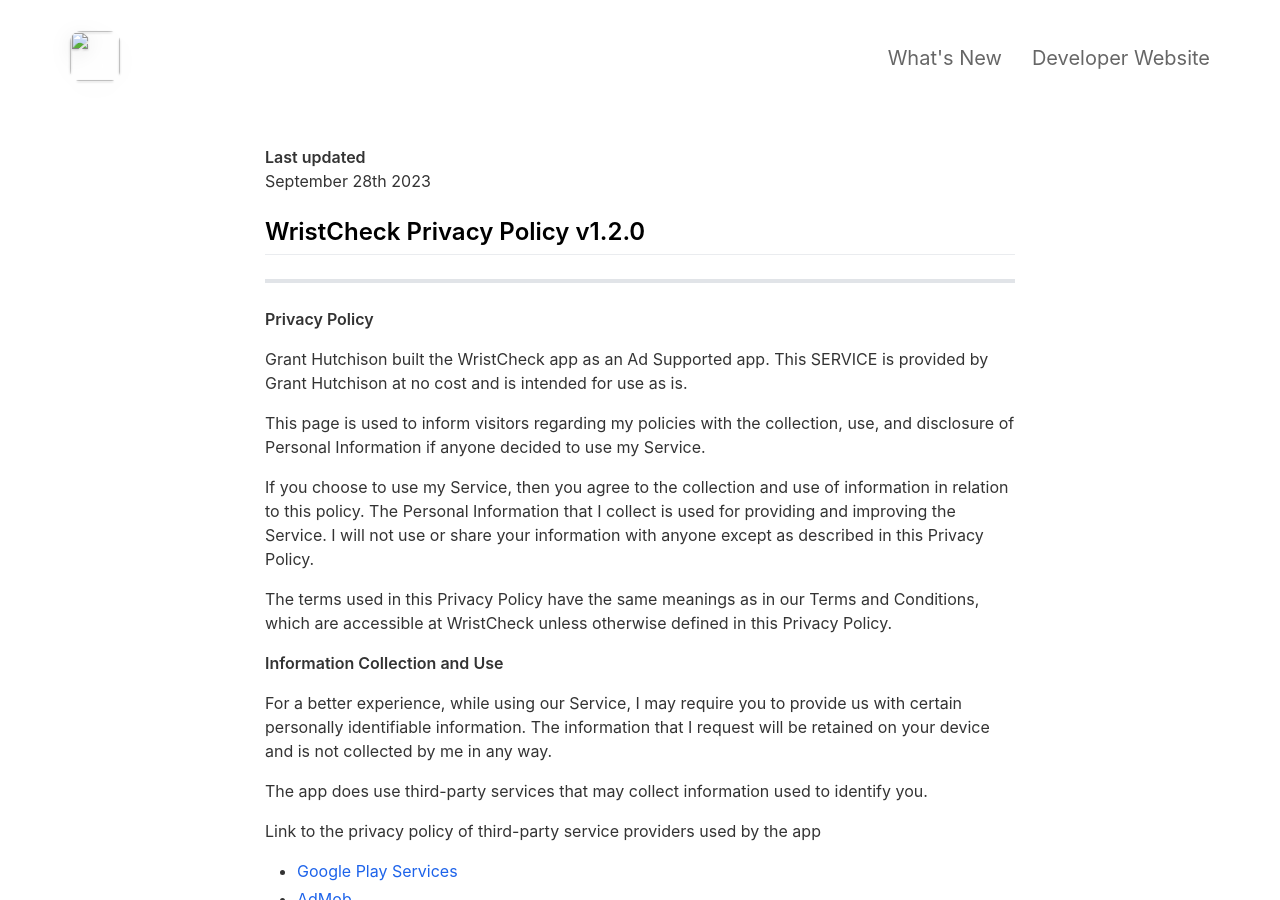
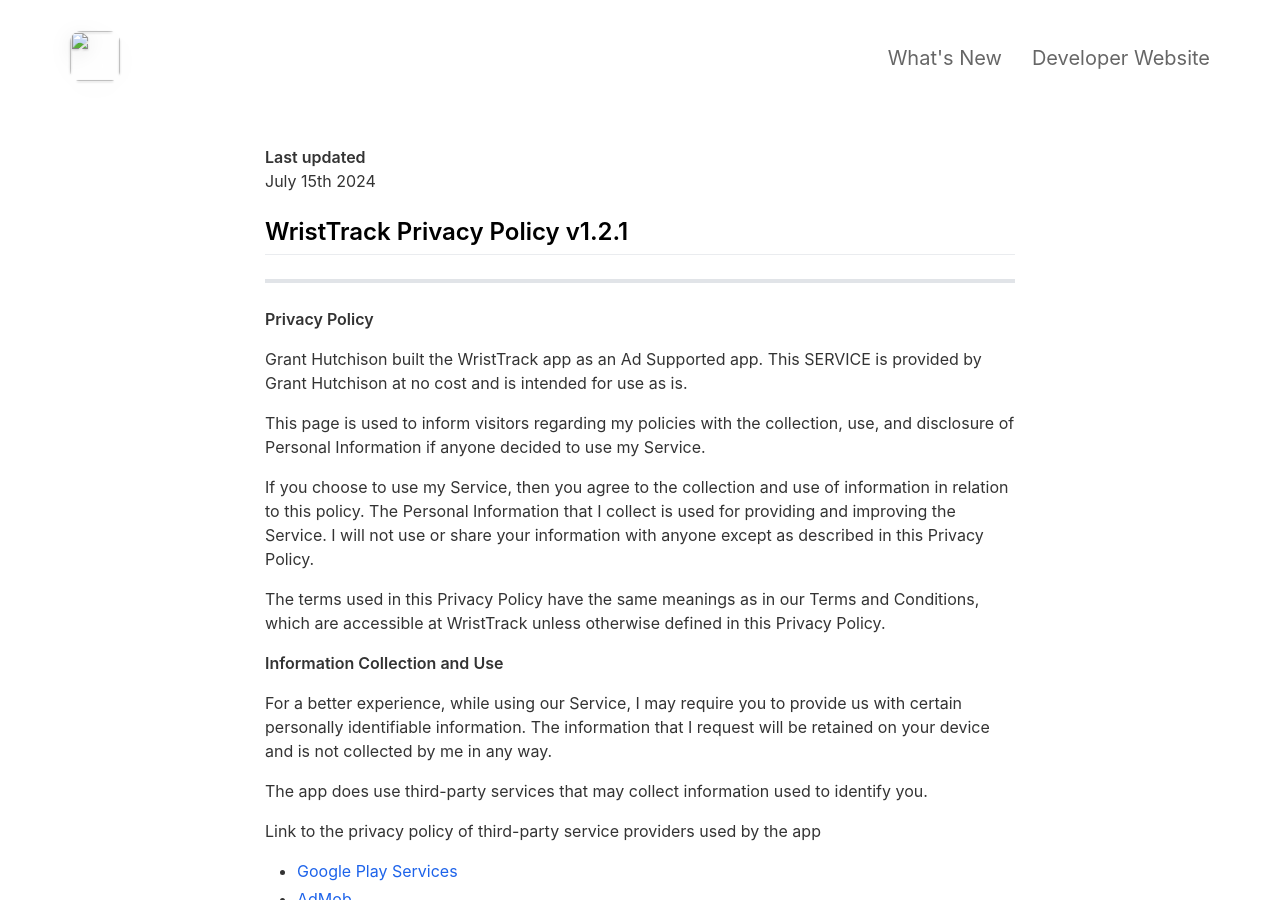
Before and after one commit to Stif-UK/getWristCheck, a Jekyll site: the page built from _pages/privacypolicy.md, in a window 1280 px wide and 900 px high. Built offline with Jekyll 4.4.1, drawn with Linux system fonts in a browser that asks for light colours; nearby versions of some CDN libraries; some of the changed text lies outside the part shown.

Commit message:
rename app in privacy policy

```diff
--- a/_pages/privacypolicy.md
+++ b/_pages/privacypolicy.md
@@ -5,19 +5,19 @@ include_in_header: false
 ---
 
 **Last updated**
-September 28th 2023
+July 15th 2024
 
-## WristCheck Privacy Policy v1.2.0
+## WristTrack Privacy Policy v1.2.1
 ---
 **Privacy Policy**
 
-Grant Hutchison built the WristCheck app as an Ad Supported app. This SERVICE is provided by Grant Hutchison at no cost and is intended for use as is.
+Grant Hutchison built the WristTrack app as an Ad Supported app. This SERVICE is provided by Grant Hutchison at no cost and is intended for use as is.
 
 This page is used to inform visitors regarding my policies with the collection, use, and disclosure of Personal Information if anyone decided to use my Service.
 
 If you choose to use my Service, then you agree to the collection and use of information in relation to this policy. The Personal Information that I collect is used for providing and improving the Service. I will not use or share your information with anyone except as described in this Privacy Policy.
 
-The terms used in this Privacy Policy have the same meanings as in our Terms and Conditions, which are accessible at WristCheck unless otherwise defined in this Privacy Policy.
+The terms used in this Privacy Policy have the same meanings as in our Terms and Conditions, which are accessible at WristTrack unless otherwise defined in this Privacy Policy.
 
 **Information Collection and Use**
 
@@ -70,10 +70,10 @@ These Services do not address anyone under the age of 13. I do not knowingly col
 
 I may update our Privacy Policy from time to time. Thus, you are advised to review this page periodically for any changes. I will notify you of any changes by posting the new Privacy Policy on this page.
 
-This policy is effective as of 2023-10-12
+This policy is effective as of 2024-07-15
 
 **Contact Us**
 
-If you have any questions or suggestions about my Privacy Policy, do not hesitate to contact me at feedback@wristcheck.app.
+If you have any questions or suggestions about my Privacy Policy, do not hesitate to contact me at feedback@wristtrack.app.
 
 This privacy policy page was created at [privacypolicytemplate.net](https://privacypolicytemplate.net) and modified/generated by [App Privacy Policy Generator](https://app-privacy-policy-generator.nisrulz.com/).
```
